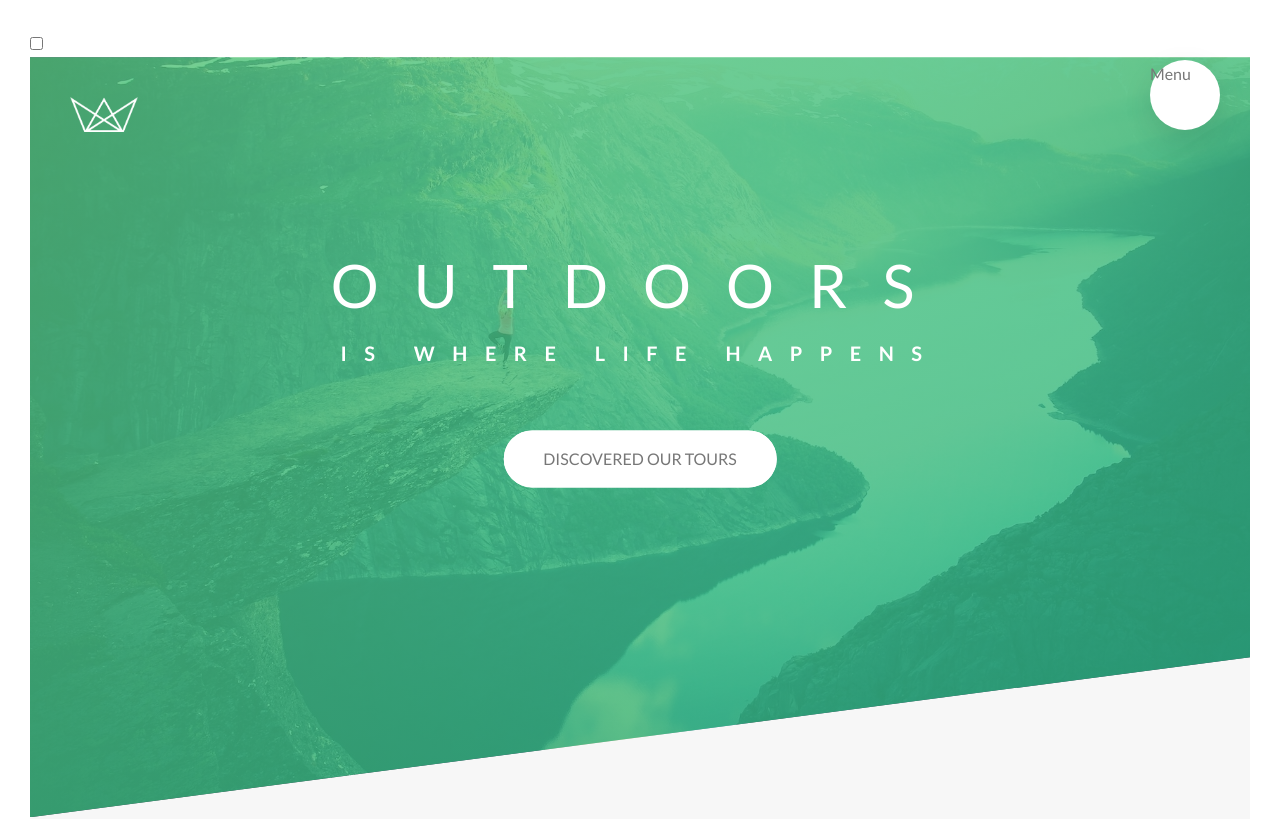
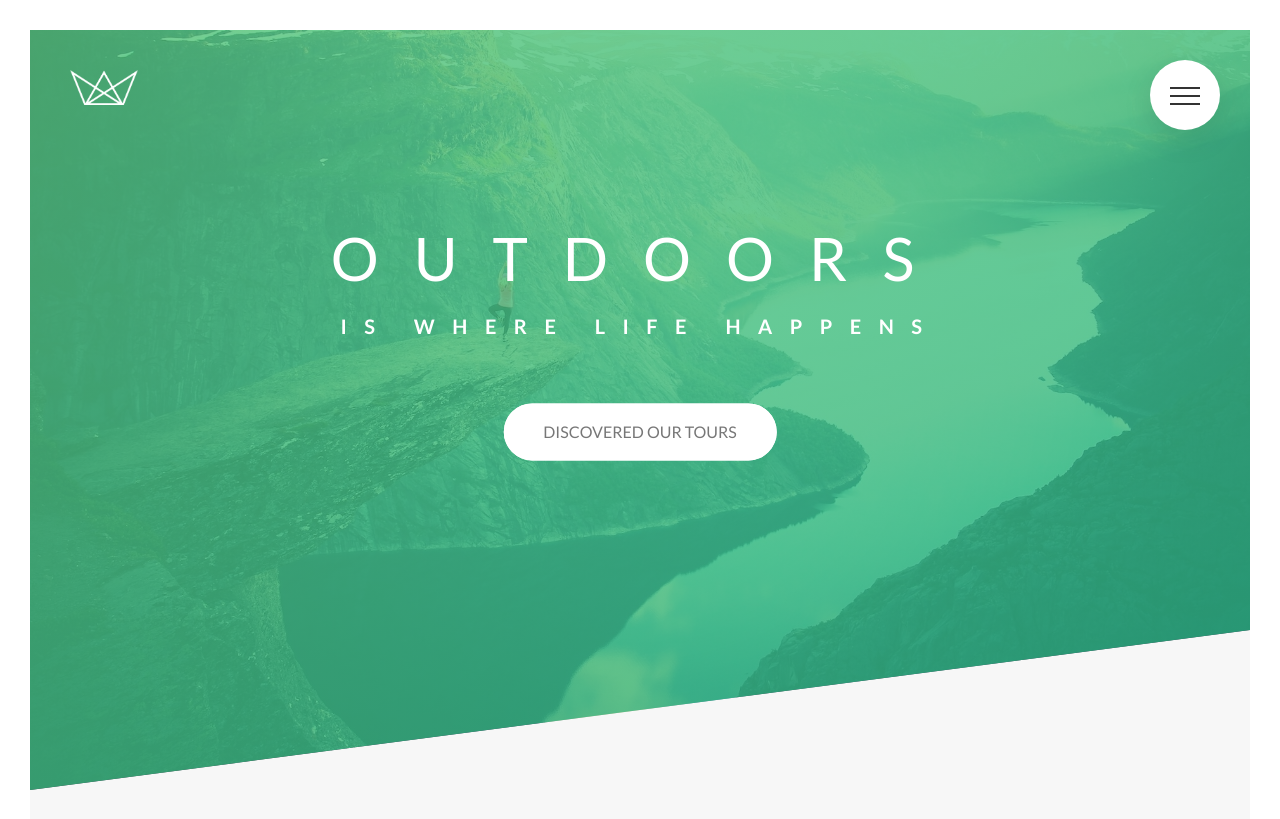
Before and after one commit to DmZheleznyak/course_advannced_css, a website: page index.html in a window 1280 px wide. Shown: the top 819 px of the page. Drawn offline with Linux system fonts and the light colour scheme.

Commit message:
did button menu

```diff
--- a/index.html
+++ b/index.html
@@ -16,9 +16,12 @@
     <body>
 
 			<div class="navigation">
-				<input type="checkbox" class="navigation__checkbox" name="navi-toggle">
-				<label for="navi-toggle" class="navigation__button">Menu</label>
-
+				<input type="checkbox" class="navigation__checkbox" name="navigation-toggle">
+				<label for="navigation-toggle" class="navigation__button">
+					<span class="navigation__icon">
+						&nbsp;
+					</span>
+				</label>
 				<div class="navigation__background">
 					&nbsp;
 				</div>
--- a/sass/layout/_navigation.scss
+++ b/sass/layout/_navigation.scss
@@ -1,7 +1,7 @@
 .navigation {
 
 	&__checkbox {
-		// display: none;
+		display: none;
 	}
 
 	&__button {
@@ -14,6 +14,8 @@
 		border-radius: 50%;
 		z-index: 2000;
 		box-shadow: 0 1rem 3rem rgba($color-black, .1);
+		cursor: pointer;
+		text-align: center;
 	}
 
 	&__background {
@@ -26,8 +28,6 @@
 		background-image: radial-gradient($color-primery-light, $color-primery-dark);
 		z-index: 1000;
 		transition: transform .8s cubic-bezier(0.86, 0, 0.07, 1);
-
-		// transform: scale(80);
 	}
 
 	&__nav {
@@ -84,6 +84,7 @@
 		}
 	}
 
+	// FUNCTIONALITY
 	&__checkbox:checked ~ &__background {  //??
 		transform: scale(80);
 	}
@@ -92,4 +93,57 @@
 		opacity: 1;
 		width: 100%;
 	}
+
+	// ICON
+	&__icon {
+		position: relative;
+		margin-top: 3.5rem;
+
+		&,
+		&::before,
+		&::after {
+			width: 3rem;
+			height: 2px;
+			background-color: $color-grey-dark-3;
+			display: inline-block;
+		}
+
+		&::before,
+		&::after {
+			content: "";
+			position: absolute;
+			left: 0;
+			transition: all .2s;
+		}
+
+		&::before {
+			top: -.8rem;
+		}
+
+		&::after {
+			top: .8rem;
+		}
+	}
+
+	&__button:hover &__icon::before {
+		top: -1rem;
+	}
+
+	&__button:hover &__icon::after {
+		top: 1rem;
+	}
+
+	&__checkbox:checked + &__button &__icon {
+		background-color: transparent;
+	}
+
+	&__checkbox:checked + &__button &__icon::before {
+		top: 0;
+		transform: rotate(135deg);
+	}
+
+	&__checkbox:checked + &__button &__icon::after {
+		top: 0;
+		transform: rotate(-135deg);
+	}
 }
```
Also changed, not shown: css/style.css.
